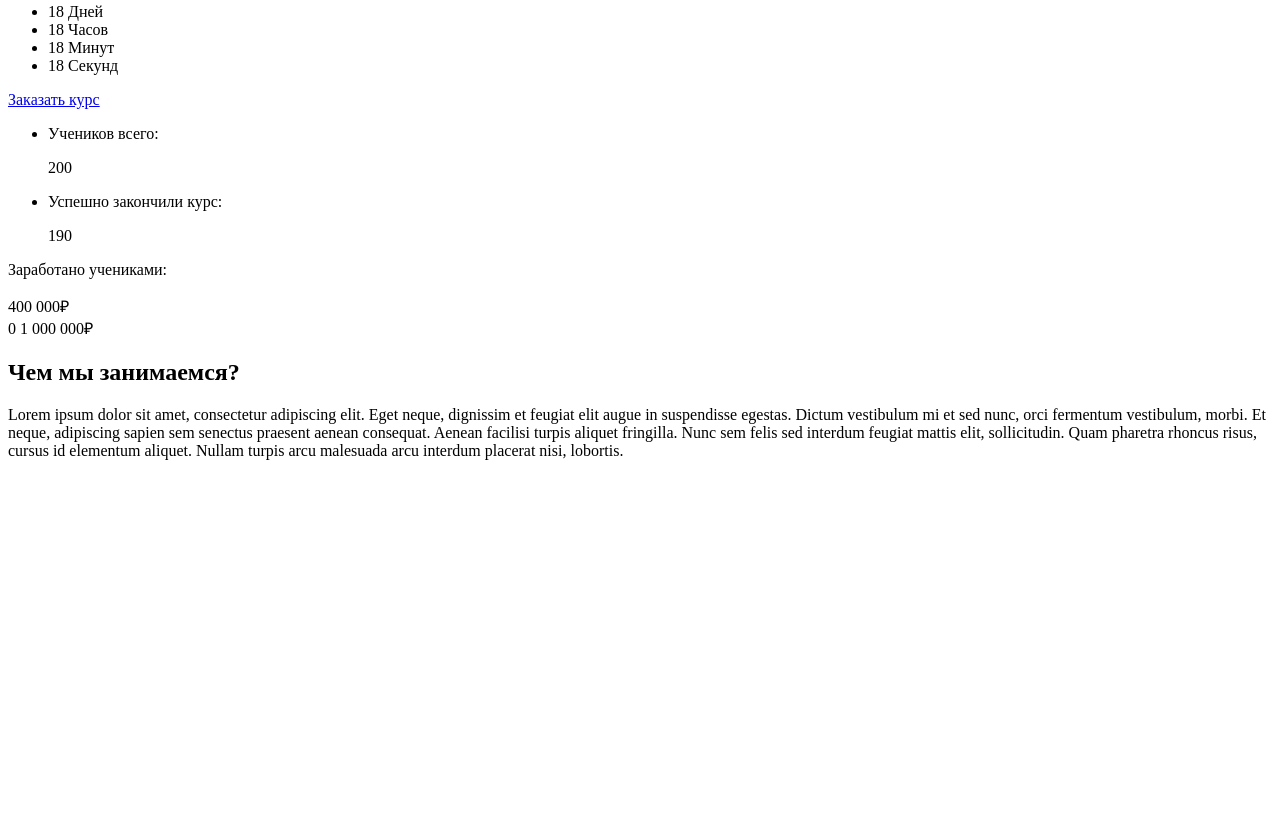
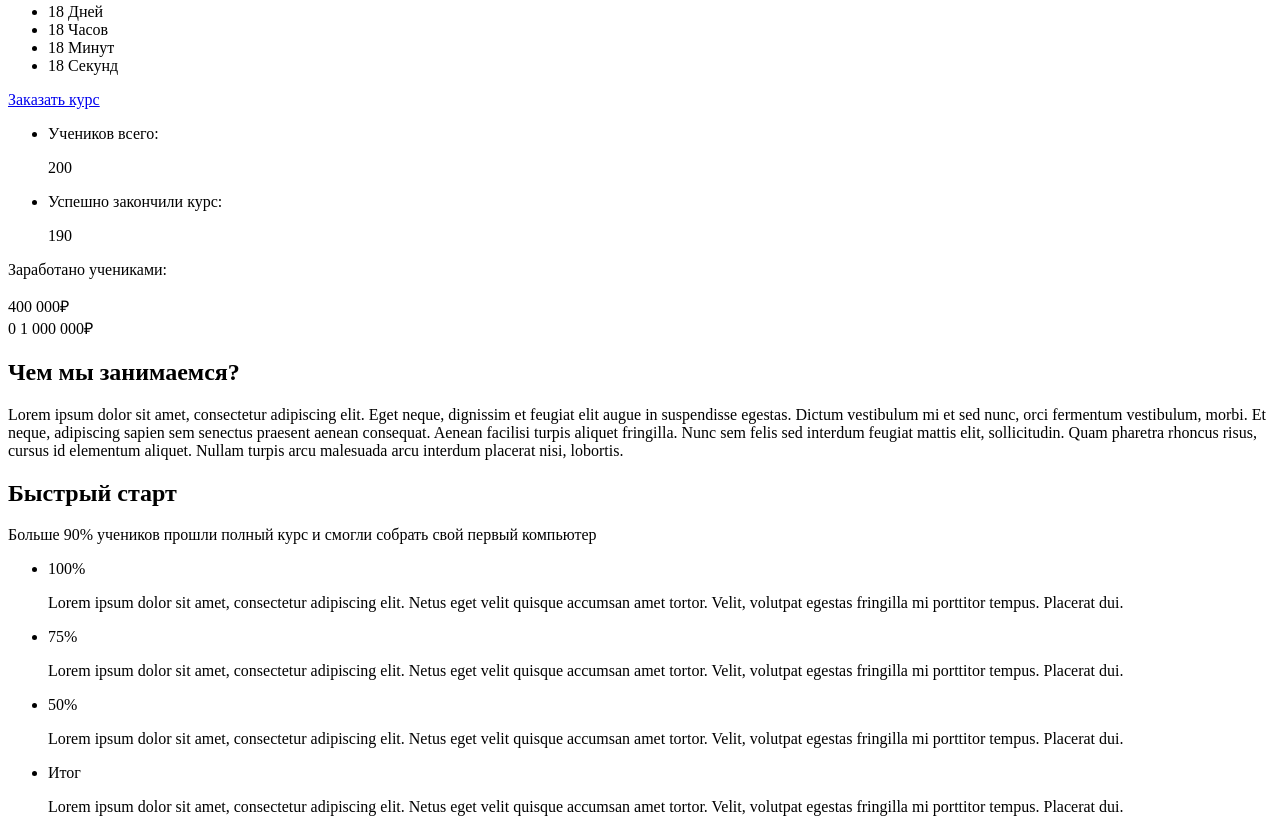
Before and after one commit to Boguszz/online-course, a plain HTML site: page index.html in a window 1280 px wide. Shown: the part 277-1109 px from the top of the page. Before the commit the page ends 800 px from the top, so only its background shows below. Drawn offline with Linux system fonts and the light colour scheme.

Commit message:
Вёрстка
1. Секция быстрый старт

```diff
--- a/index.html
+++ b/index.html
@@ -123,6 +123,55 @@
                 </div>
             </div>
         </section>
+
+        <!-- Секция быстрый старт -->
+        <section>
+            <div class="container">
+                <div class="start">
+                    <span class="start__semicircle semicircle"></span>
+                    <h2 class="start__title">Быстрый старт</h2>
+                    <p class="start__description">Больше 90% учеников прошли полный курс и смогли собрать свой первый компьютер</p>
+
+                    <ul class="start__list">
+                        <li class="start__item">
+                            <span class="start__value">100%</span>
+                            <span class="start__progress"></span>
+                            <p class="start__text">
+                                Lorem ipsum dolor sit amet, consectetur adipiscing elit. Netus eget velit quisque accumsan amet tortor. Velit, volutpat
+                                egestas fringilla mi porttitor tempus. Placerat dui.
+                            </p>
+                        </li>
+                        <li class="start__item">
+                            <span class="start__value">75%</span>
+                            <span class="start__progress"></span>
+                            <p class="start__text">
+                                Lorem ipsum dolor sit amet, consectetur adipiscing elit. Netus eget velit quisque accumsan amet tortor. Velit,
+                                volutpat
+                                egestas fringilla mi porttitor tempus. Placerat dui.
+                            </p>
+                        </li>
+                        <li class="start__item">
+                            <span class="start__value">50%</span>
+                            <span class="start__progress"></span>
+                            <p class="start__text">
+                                Lorem ipsum dolor sit amet, consectetur adipiscing elit. Netus eget velit quisque accumsan amet tortor. Velit,
+                                volutpat
+                                egestas fringilla mi porttitor tempus. Placerat dui.
+                            </p>
+                        </li>
+                        <li class="start__item">
+                            <span class="start__value">Итог</span>
+                            <span class="start__progress"></span>
+                            <p class="start__text">
+                                Lorem ipsum dolor sit amet, consectetur adipiscing elit. Netus eget velit quisque accumsan amet tortor. Velit,
+                                volutpat
+                                egestas fringilla mi porttitor tempus. Placerat dui.
+                            </p>
+                        </li>
+                    </ul>
+                </div>
+            </div>
+        </section>
     </main>
 </body>
 </html>
```
